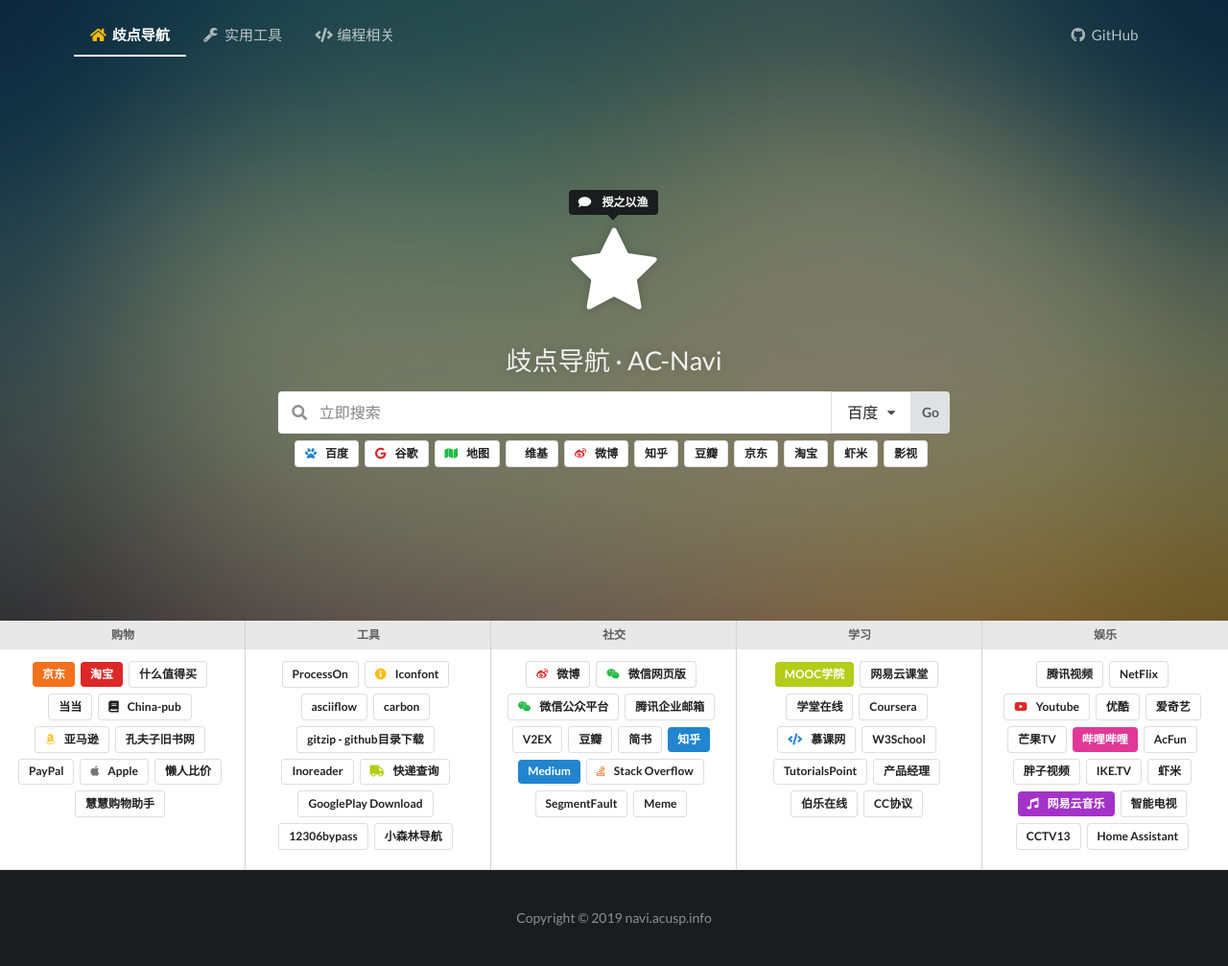
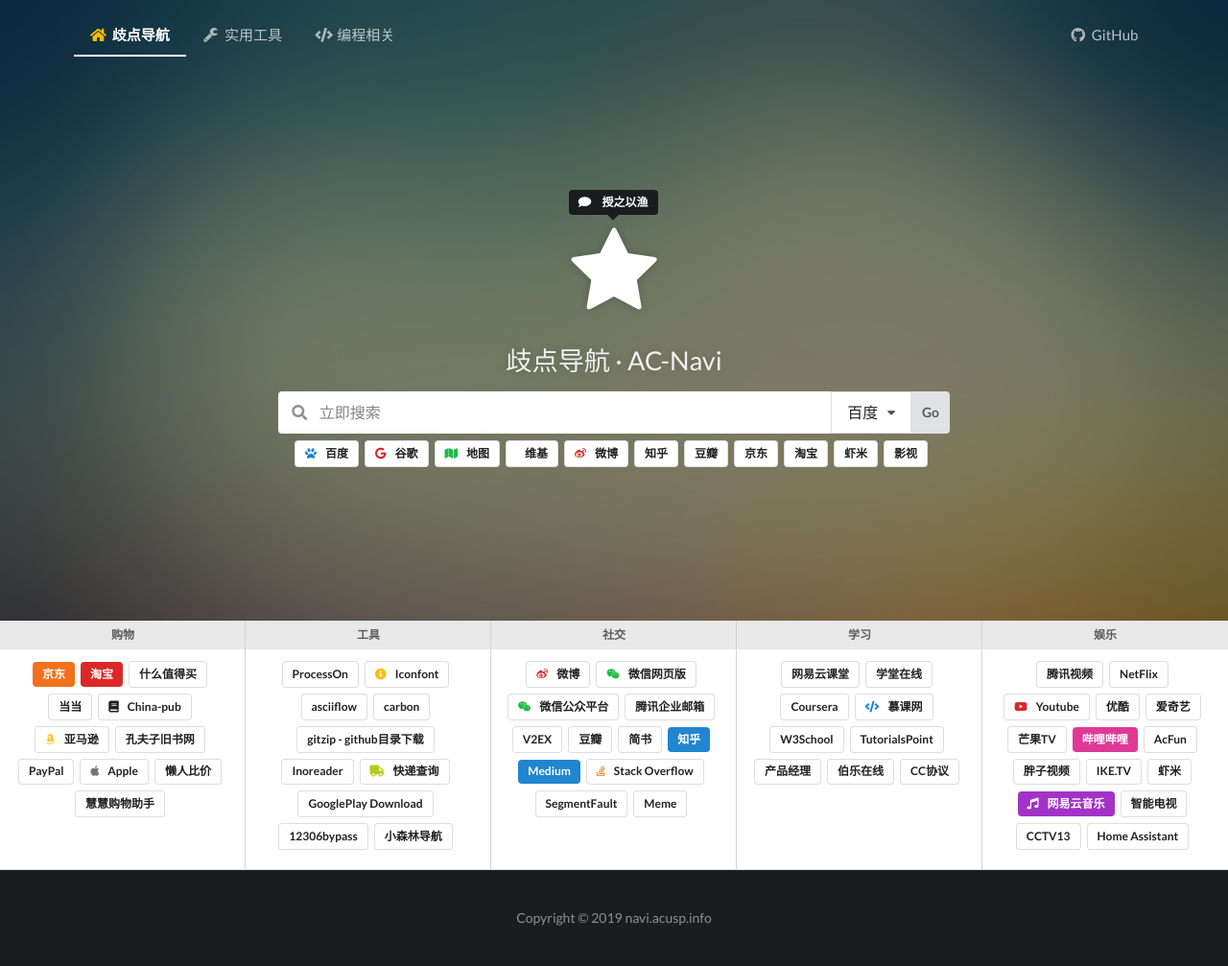
Before and after one commit to acusp/AC-Navi, a Jekyll site: the page built from index.html, in a window 1280 px wide. Shown: the whole page at 96% size. Built offline with Jekyll 4.4.1, drawn with Linux system fonts in a browser that asks for light colours; comment, search, counter and statistics services are not loaded.

Commit message:
Remove mooc academy

```diff
--- a/_data/home_links.yml
+++ b/_data/home_links.yml
@@ -152,10 +152,6 @@
 
   - category: 学习
     links:
-    - name: MOOC学院
-      style: olive
-      url: http://mooc.guokr.com/
-
     - name: 网易云课堂
       style: basic
       url: https://study.163.com/
```
